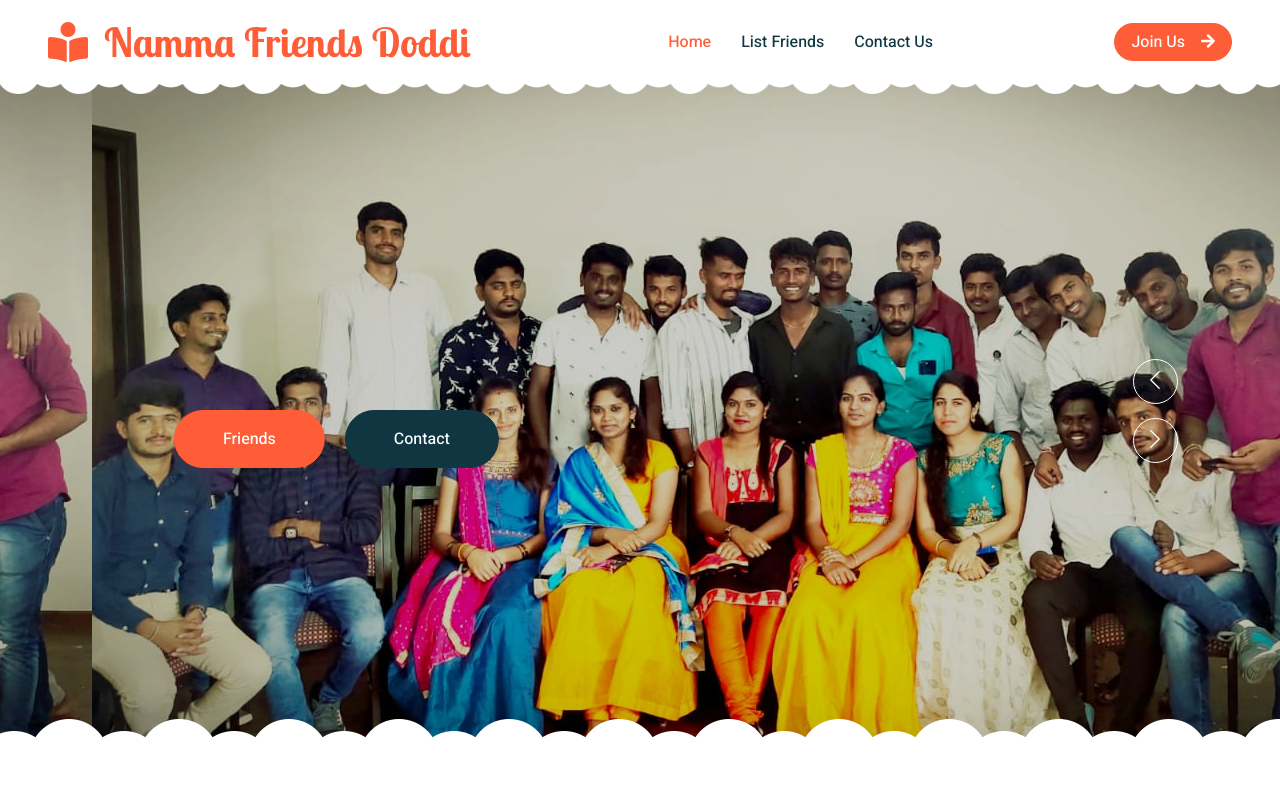
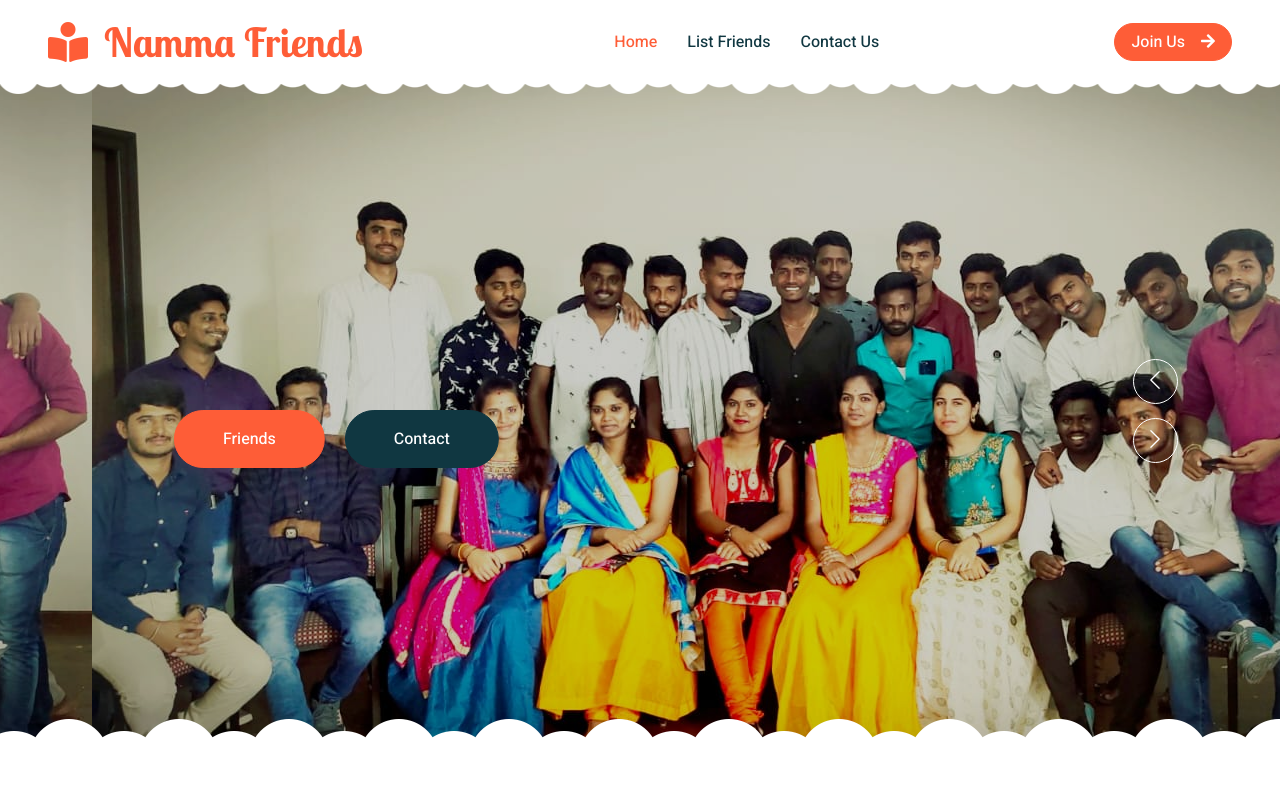
Before and after one commit to bvk1997/Schoolmates, a plain HTML site: page index.html in a window 1280 px wide. Shown: the top 800 px of the page. Drawn offline with nearby package versions, Linux system fonts and the light colour scheme.

Commit message:
Update index.html

```diff
--- a/index.html
+++ b/index.html
@@ -45,7 +45,7 @@
         <!-- Navbar Start -->
         <nav class="navbar navbar-expand-lg bg-white navbar-light sticky-top px-4 px-lg-5 py-lg-0">
             <a href="index.html" class="navbar-brand">
-                <h1 class="m-0 text-primary"><i class="fa fa-book-reader me-3"></i>Namma Friends Doddi</h1>
+                <h1 class="m-0 text-primary"><i class="fa fa-book-reader me-3"></i>Namma Friends</h1>
             </a>
             <button type="button" class="navbar-toggler" data-bs-toggle="collapse" data-bs-target="#navbarCollapse">
                 <span class="navbar-toggler-icon"></span>
```
